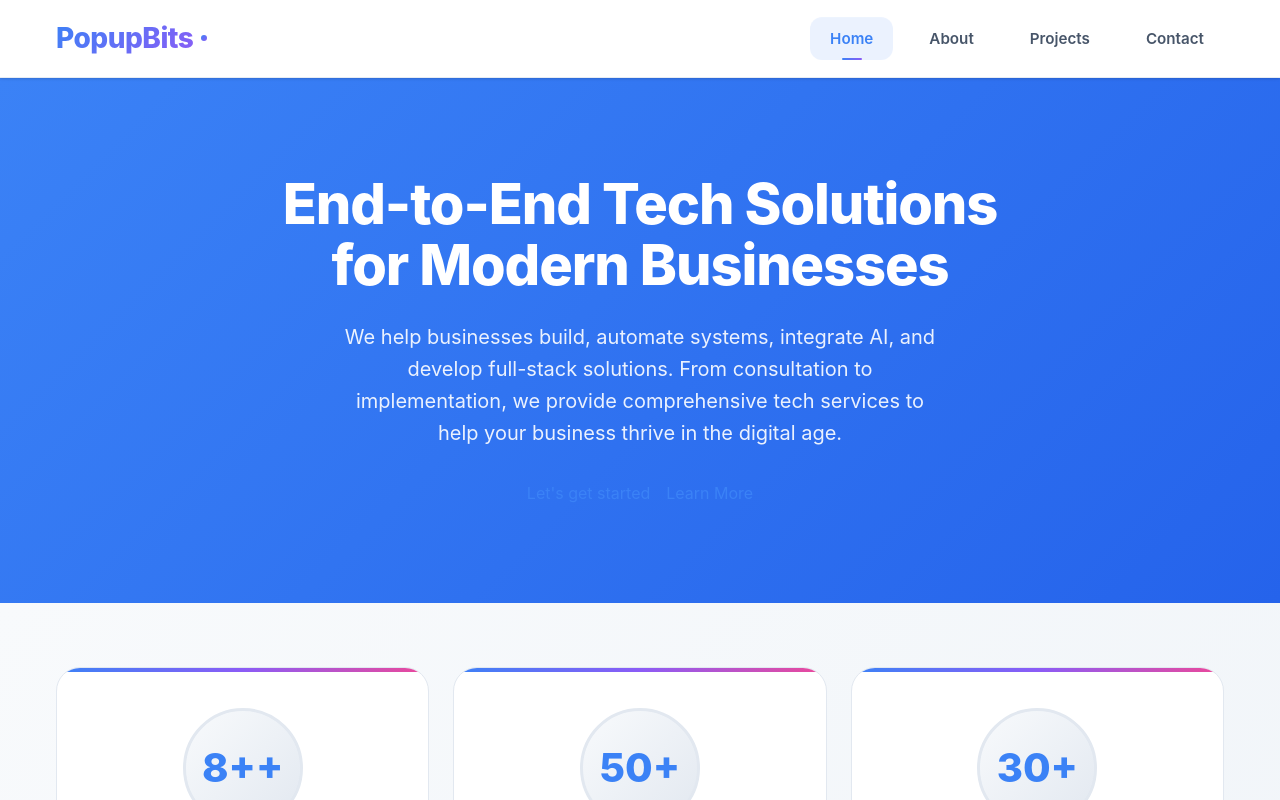
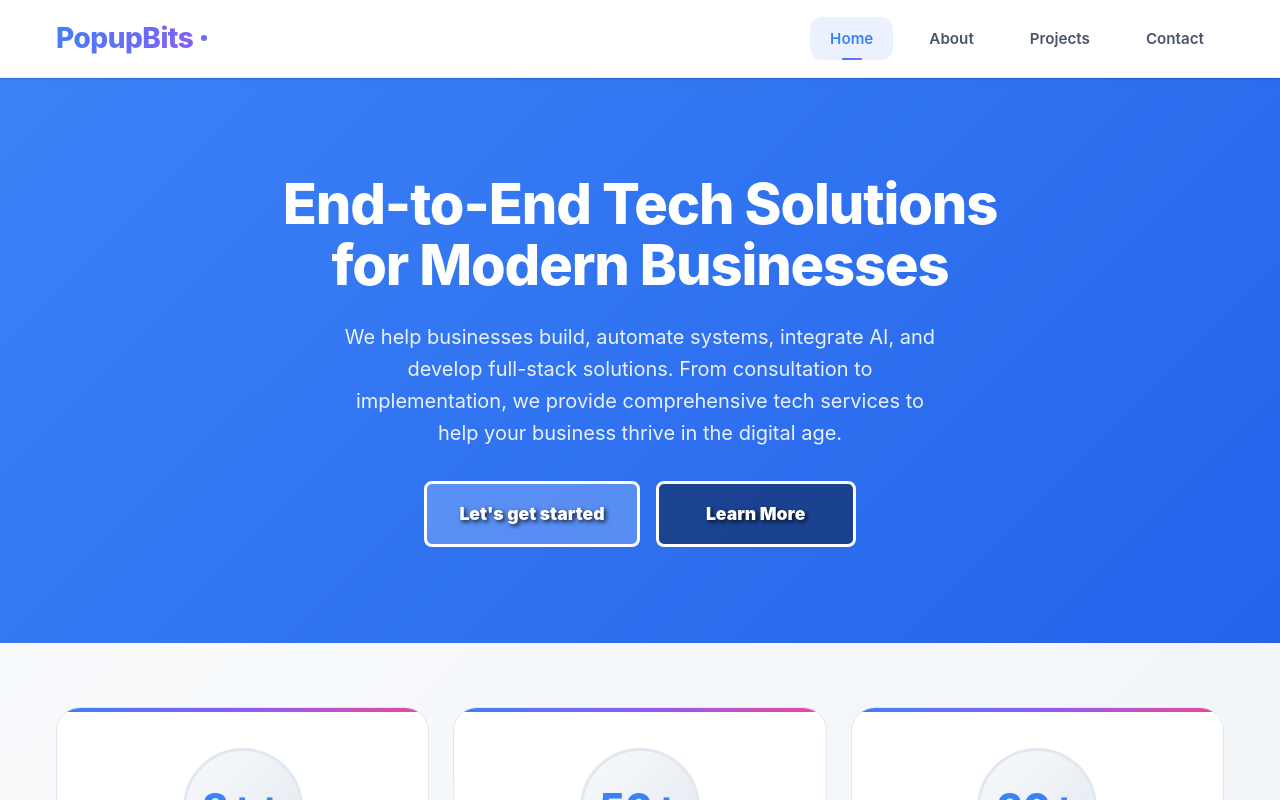
Before and after one commit to lohanidamodar/popupbits, a SvelteKit app: page / in a window 1280 px wide. Shown: the top 800 px of the page. Built offline with nearby package versions, Linux system fonts and the light colour scheme.

Commit message:
fix home page

```diff
--- a/src/app.css
+++ b/src/app.css
@@ -477,14 +477,20 @@ a:focus {
 }
 
 .btn-secondary {
-	background-color: var(--bg-primary);
-	color: var(--primary-500);
-	border-color: var(--primary-500);
+	background-color: transparent !important;
+	color: white !important;
+	border: 2px solid rgba(255, 255, 255, 0.8) !important;
+	font-weight: 700 !important;
+	transition: all 0.3s ease !important;
+	text-shadow: 0 1px 2px rgba(0, 0, 0, 0.3) !important;
 }
 
 .btn-secondary:hover {
-	background-color: var(--primary-50);
-	color: var(--primary-600);
+	background-color: rgba(255, 255, 255, 0.15) !important;
+	color: white !important;
+	border-color: white !important;
+	transform: translateY(-2px) !important;
+	box-shadow: 0 8px 25px rgba(0, 0, 0, 0.2) !important;
 }
 
 .btn-outline {
@@ -509,14 +515,20 @@ a:focus {
 }
 
 .btn-light {
-	background-color: white;
-	color: var(--primary-500);
-	border: 2px solid var(--border-color);
+	background-color: white !important;
+	color: var(--primary-700) !important;
+	border: 2px solid white !important;
+	font-weight: 700 !important;
+	transition: all 0.3s ease !important;
+	text-shadow: none !important;
 }
 
 .btn-light:hover {
-	background-color: var(--gray-50);
-	color: var(--primary-600);
+	background-color: rgba(255, 255, 255, 0.95) !important;
+	color: var(--primary-800) !important;
+	transform: translateY(-2px) !important;
+	box-shadow: 0 8px 25px rgba(0, 0, 0, 0.2) !important;
+	border-color: white !important;
 }
 
 .btn-sm {
@@ -529,10 +541,124 @@ a:focus {
 	font-size: 1rem;
 }
 
+/* Hero CTA Specific Styles */
+.hero-cta-container {
+	display: flex;
+	flex-wrap: wrap;
+	justify-content: center;
+	gap: var(--space-4);
+	margin-top: var(--space-6);
+}
+
+.hero-cta-container .btn {
+	min-width: 200px;
+	font-size: 1.1rem;
+	font-weight: 700;
+	text-decoration: none;
+	z-index: 100;
+	position: relative;
+	box-shadow: 0 4px 15px rgba(0, 0, 0, 0.2);
+}
+
+.hero-cta-container .btn-light {
+	background: #ffffff !important;
+	color: #1d4ed8 !important;
+	border: 3px solid #ffffff !important;
+	text-shadow: none !important;
+}
+
+.hero-cta-container .btn-light:hover {
+	background: #f8f9fa !important;
+	color: #1e40af !important;
+	border-color: #f8f9fa !important;
+	box-shadow: 0 6px 20px rgba(0, 0, 0, 0.25) !important;
+}
+
+.hero-cta-container .btn-secondary {
+	background: transparent !important;
+	color: #ffffff !important;
+	border: 3px solid #ffffff !important;
+	text-shadow: 1px 1px 2px rgba(0, 0, 0, 0.3) !important;
+}
+
+.hero-cta-container .btn-secondary:hover {
+	background: rgba(255, 255, 255, 0.2) !important;
+	color: #ffffff !important;
+	border-color: #ffffff !important;
+	box-shadow: 0 6px 20px rgba(0, 0, 0, 0.25) !important;
+}
+
+/* Additional explicit button styles */
+.hero-btn-primary {
+	background: rgba(255, 255, 255, 0.2) !important;
+	color: #ffffff !important;
+	border: 3px solid #ffffff !important;
+	font-weight: 900 !important;
+	text-shadow: 2px 2px 4px rgba(0, 0, 0, 0.8) !important;
+}
+
+.hero-btn-primary:hover {
+	background: rgba(255, 255, 255, 0.3) !important;
+	color: #ffffff !important;
+	border-color: #ffffff !important;
+}
+
+.hero-btn-light {
+	background: #ffffff !important;
+	color: #000000 !important;
+	border: 3px solid #ffffff !important;
+	font-weight: 900 !important;
+	text-shadow: none !important;
+}
+
+.hero-btn-light:hover {
+	background: #f8f9fa !important;
+	color: #000000 !important;
+}
+
+.hero-btn-secondary {
+	background: rgba(0, 0, 0, 0.4) !important;
+	color: #ffffff !important;
+	border: 3px solid #ffffff !important;
+	font-weight: 900 !important;
+	text-shadow: 2px 2px 4px rgba(0, 0, 0, 0.8) !important;
+}
+
+.hero-btn-secondary:hover {
+	background: rgba(255, 255, 255, 0.2) !important;
+	color: #ffffff !important;
+}
+
 .btn-xl {
 	padding: var(--space-5) var(--space-10);
 	font-size: 1.125rem;
 	font-weight: 700;
+}
+
+/* CTA Section Specific Styles */
+.section-dark .text-center h2 {
+	color: #ffffff !important;
+	font-weight: 900 !important;
+	text-shadow: 2px 2px 6px rgba(0, 0, 0, 0.8) !important;
+	font-size: 2.5rem !important;
+}
+
+.section-dark .text-center p {
+	color: rgba(255, 255, 255, 0.95) !important;
+	text-shadow: 1px 1px 3px rgba(0, 0, 0, 0.7) !important;
+	font-size: 1.25rem !important;
+	line-height: 1.7 !important;
+}
+
+/* Make sure all white text is visible on dark backgrounds */
+.text-white {
+	color: #ffffff !important;
+	text-shadow: 1px 1px 2px rgba(0, 0, 0, 0.6) !important;
+}
+
+.text-white\/90 {
+	color: rgba(255, 255, 255, 0.95) !important;
+	text-shadow: 1px 1px 2px rgba(0, 0, 0, 0.6) !important;
 }
 
 /* Enhanced Card Components */
--- a/src/lib/components/Footer.svelte
+++ b/src/lib/components/Footer.svelte
@@ -96,7 +96,10 @@
 										d="M12 2C8.13 2 5 5.13 5 9c0 5.25 7 13 7 13s7-7.75 7-13c0-3.87-3.13-7-7-7zm0 9.5c-1.38 0-2.5-1.12-2.5-2.5s1.12-2.5 2.5-2.5 2.5 1.12 2.5 2.5-1.12 2.5-2.5 2.5z"
 									/>
 								</svg>
-								{companyData.contact.address}
+								<span>
+									{companyData.contact.address.street}, {companyData.contact.address.city}
+									{companyData.contact.address.zone}, {companyData.contact.address.country}
+								</span>
 							</li>
 							<li class="contact-item">
 								<svg width="16" height="16" viewBox="0 0 24 24" fill="currentColor">
--- a/src/lib/components/Hero.svelte
+++ b/src/lib/components/Hero.svelte
@@ -1,5 +1,11 @@
 <script lang="ts">
 	import type { Snippet } from 'svelte';
+
+	interface HeroButton {
+		text: string;
+		href: string;
+		variant?: 'primary' | 'secondary';
+	}
 
 	interface HeroProps {
 		title: string;
@@ -12,6 +18,7 @@
 			text: string;
 			href: string;
 		};
+		buttons?: HeroButton[];
 		variant?: 'gradient' | 'image' | 'video' | 'dark';
 		background?: 'gradient' | 'image' | 'video' | 'dark';
 		backgroundImage?: string;
@@ -27,6 +34,7 @@
 		subtitle,
 		primaryCta,
 		secondaryCta,
+		buttons,
 		variant = 'gradient',
 		background,
 		backgroundImage,
@@ -68,16 +76,29 @@
 				<div class="hero-actions">
 					{@render cta()}
 				</div>
+			{:else if buttons}
+				<div class="hero-actions">
+					{#each buttons as button}
+						<a
+							href={button.href}
+							class="hero-btn {button.variant === 'primary'
+								? 'hero-btn-primary'
+								: 'hero-btn-secondary'}"
+						>
+							{button.text}
+						</a>
+					{/each}
+				</div>
 			{:else if primaryCta || secondaryCta}
 				<div class="hero-actions">
 					{#if primaryCta}
-						<a href={primaryCta.href} class="btn btn-lg btn-light">
+						<a href={primaryCta.href} class="hero-btn hero-btn-primary">
 							{primaryCta.text}
 						</a>
 					{/if}
 
 					{#if secondaryCta}
-						<a href={secondaryCta.href} class="btn btn-lg btn-secondary">
+						<a href={secondaryCta.href} class="hero-btn hero-btn-secondary">
 							{secondaryCta.text}
 						</a>
 					{/if}
@@ -154,6 +175,53 @@
 		gap: var(--space-4);
 		justify-content: center;
 		flex-wrap: wrap;
+		margin-top: var(--space-8);
+		z-index: 10;
+		position: relative;
+	}
+
+	/* Hero button base styles */
+	.hero-btn {
+		display: inline-flex;
+		align-items: center;
+		justify-content: center;
+		min-width: 200px;
+		min-height: 56px;
+		padding: var(--space-4) var(--space-8);
+		font-size: 1.1rem;
+		font-weight: 900;
+		text-decoration: none;
+		border-radius: var(--radius-lg);
+		border: 3px solid white;
+		transition: all 0.3s ease;
+		cursor: pointer;
+		z-index: 10;
+	}
+
+	/* Primary button - semi-transparent white background */
+	.hero-btn-primary {
+		background: rgba(255, 255, 255, 0.15);
+		color: white;
+		text-shadow: 2px 2px 4px rgba(0, 0, 0, 0.8);
+	}
+
+	.hero-btn-primary:hover {
+		background: rgba(255, 255, 255, 0.25);
+		transform: translateY(-2px);
+		box-shadow: 0 8px 25px rgba(0, 0, 0, 0.2);
+	}
+
+	/* Secondary button - darker semi-transparent background */
+	.hero-btn-secondary {
+		background: rgba(0, 0, 0, 0.3);
+		color: white;
+		text-shadow: 2px 2px 4px rgba(0, 0, 0, 0.8);
+	}
+
+	.hero-btn-secondary:hover {
+		background: rgba(0, 0, 0, 0.4);
+		transform: translateY(-2px);
+		box-shadow: 0 8px 25px rgba(0, 0, 0, 0.2);
 	}
 
 	/* Size variants */
@@ -236,7 +304,7 @@
 			align-items: center;
 		}
 
-		.hero-actions .btn {
+		.hero-btn {
 			width: 100%;
 			max-width: 280px;
 		}
--- a/src/lib/components/Section.svelte
+++ b/src/lib/components/Section.svelte
@@ -73,6 +73,22 @@
 		color: white;
 	}
 
+	.section-dark h1,
+	.section-dark h2,
+	.section-dark h3,
+	.section-dark h4,
+	.section-dark h5,
+	.section-dark h6 {
+		color: white !important;
+		text-shadow: 2px 2px 4px rgba(0, 0, 0, 0.5);
+		font-weight: 800;
+	}
+
+	.section-dark p {
+		color: rgba(255, 255, 255, 0.95) !important;
+		text-shadow: 1px 1px 2px rgba(0, 0, 0, 0.5);
+	}
+
 	@media (max-width: 768px) {
 		.section-sm {
 			padding: var(--space-8) 0;
--- a/src/routes/+page.svelte
+++ b/src/routes/+page.svelte
@@ -20,14 +20,16 @@
 <SEO data={seoData} />
 
 <!-- Hero Section -->
-<Hero variant="gradient" size="lg" title={company.tagline} subtitle={company.description}>
-	{#snippet cta()}
-		<div class="flex flex-wrap justify-center gap-4">
-			<Button href="/contact" variant="light" size="lg">Let's get started</Button>
-			<Button href="/about" variant="secondary" size="lg">Learn More</Button>
-		</div>
-	{/snippet}
-</Hero>
+<Hero
+	variant="gradient"
+	size="lg"
+	title={company.tagline}
+	subtitle={company.description}
+	buttons={[
+		{ text: "Let's get started", href: '/contact', variant: 'primary' },
+		{ text: 'Learn More', href: '/about', variant: 'secondary' }
+	]}
+/>
 
 <!-- Stats Section -->
 <Section variant="gray">
```
